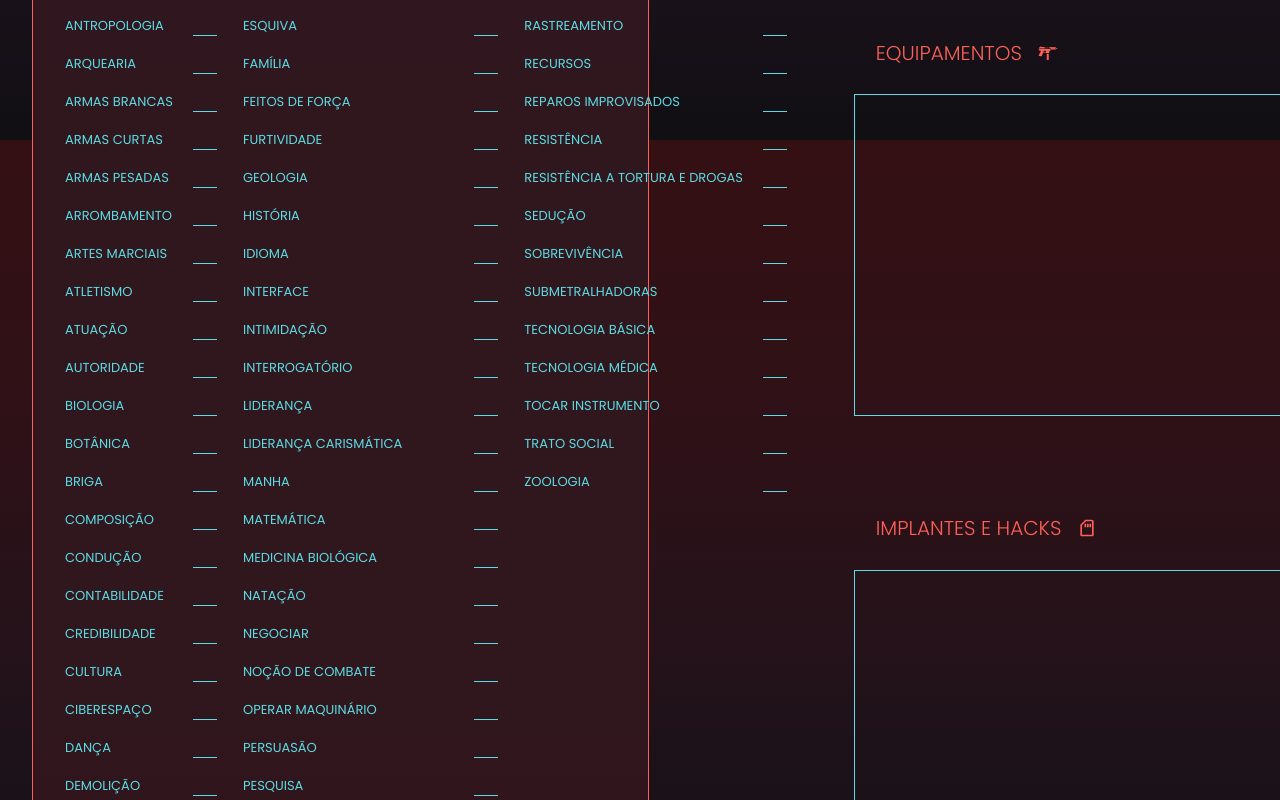
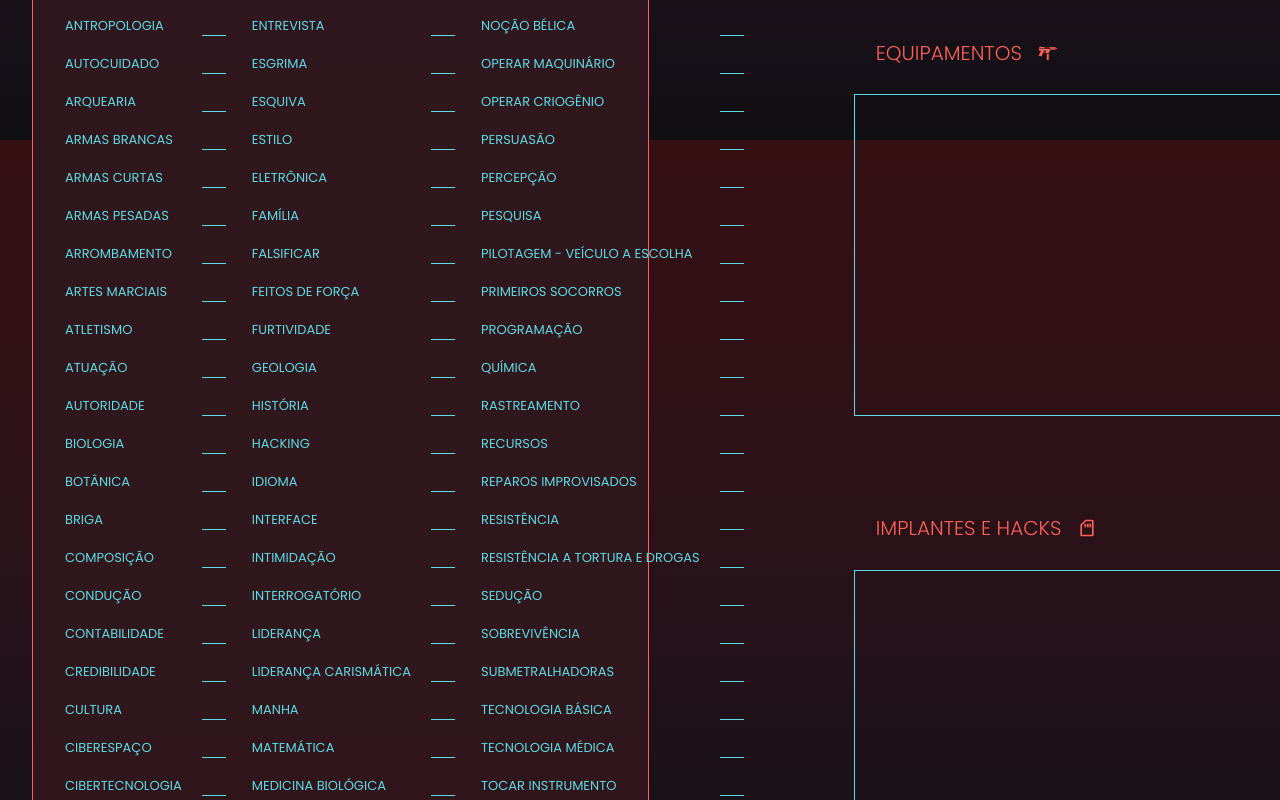
Before and after one commit to NicholasAntonio/ficha-rpg, a React (Create React App) app: page / in a window 1280 px wide. Shown: the part 660-1460 px from the top of the page. Built offline with nearby package versions, Linux system fonts and the light colour scheme.

Commit message:
skills update

```diff
--- a/src/components/skills/skills.js
+++ b/src/components/skills/skills.js
@@ -4,6 +4,7 @@ import {GiSkills} from 'react-icons/gi'
 
 const skillList = [
   "Antropologia",
+  "Autocuidado",
 "Arquearia",
 "Armas brancas",
 "Armas curtas",
@@ -22,6 +23,7 @@ const skillList = [
 "Credibilidade",
 "Cultura",
 "Ciberespaço",
+"Cibertecnologia",
 "Dança",
 "Demolição",
 "Diagnose",
@@ -29,11 +31,15 @@ const skillList = [
 "Entrevista",
 "Esgrima",
 "Esquiva",
+"Estilo",
+"Eletrônica",
 "Família",
+"Falsificar",
 "Feitos de força",
 "Furtividade",
 "Geologia",
 "História",
+"Hacking",
 "Idioma",
 "Interface",
 "Intimidação",
@@ -43,11 +49,15 @@ const skillList = [
 "Manha",
 "Matemática",
 "Medicina biológica",
+"Medicamentos",
 "Natação",
 "Negociar",
 "Noção de Combate",
+"Noção bélica",
 "Operar maquinário",
+"Operar criogênio",
 "Persuasão",
+"Percepção",
 "Pesquisa",
 "Pilotagem - veículo a escolha",
 "Primeiros socorros",
```
